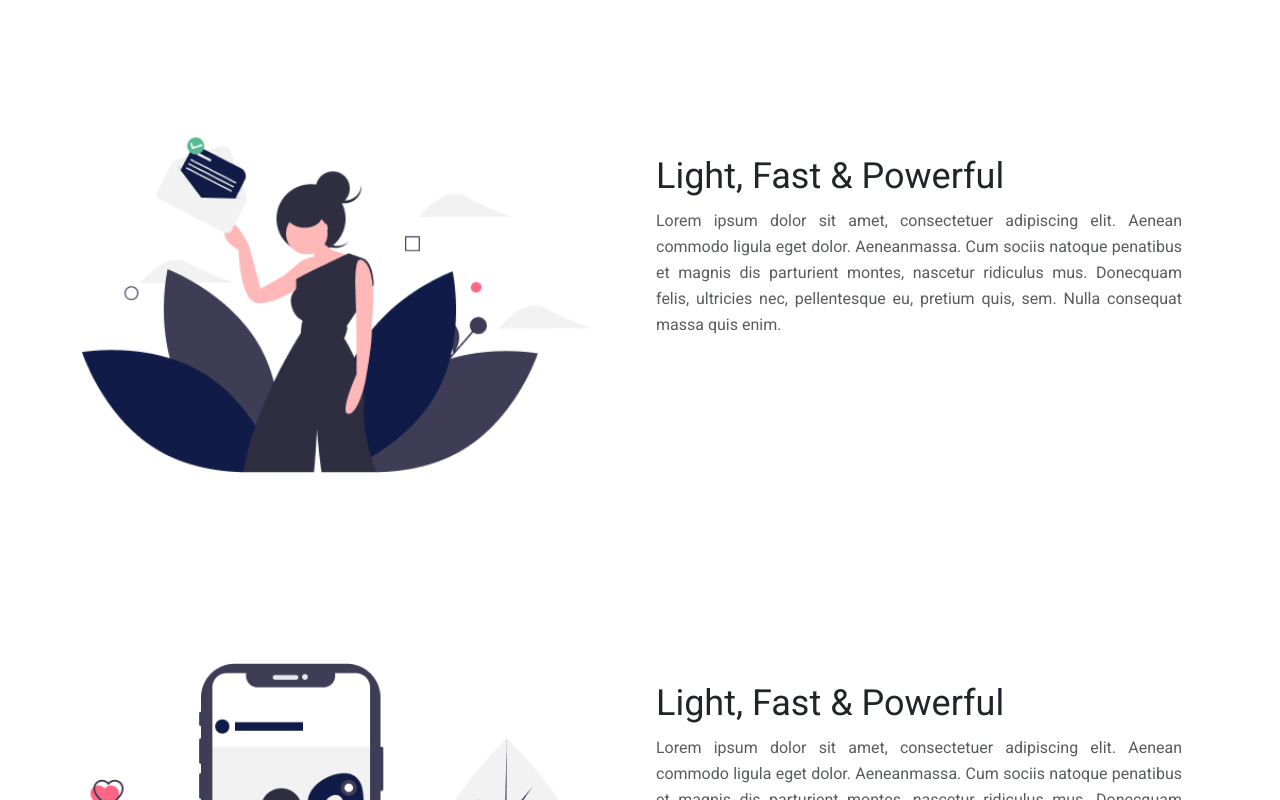
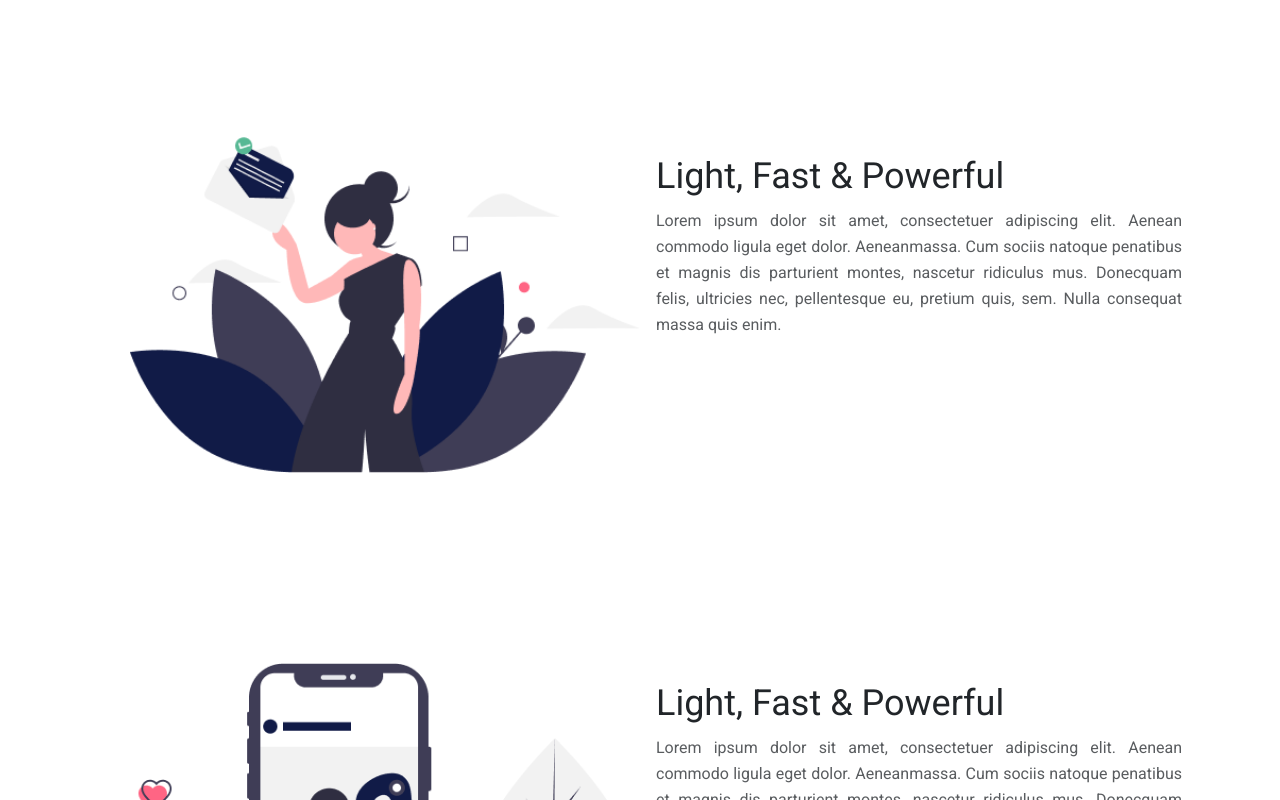
Before and after one commit to Sherry-hassan/landingpage-boot, a React (Create React App) app: page / in a window 1280 px wide. Shown: the part 1500-2300 px from the top of the page. Built offline with nearby package versions, Linux system fonts and the light colour scheme.

Commit message:
images changes done

```diff
--- a/src/components/boot.jsx
+++ b/src/components/boot.jsx
@@ -165,7 +165,7 @@ const Boot = () => {
                         </div>
                     </div>
                     <div className="col-xl-4 col-lg-4 col-md-12  col-sm-12 col-xs-12  d-none d-md-block  img-container ">
-                        <img src={groupImg} alt="Hero" className="img-fluid hero-img" />
+                        <img src={groupImg} alt="Hero" className="img-fluid  hero-img" />
                     </div>
                 </div>
             </div >
@@ -218,7 +218,7 @@ const Boot = () => {
 
                                     <div className="col-xl-6 col-lg-6 col-md-6 col-sm-12 mb-sm-3 col-12">
                                         <div className="info-img me-5">
-                                            <img src={card.img} alt={`Card ${card.id}`} className="card-img-top img-fluid" />
+                                            <img src={card.img} alt={`Card ${card.id}`} className="card-img-top ms-sm-5 img-fluid" />
                                         </div>
                                     </div>
                                     <div className="col-xl-6 col-lg-6 col-md-6 col-sm-12 col-12">
```
